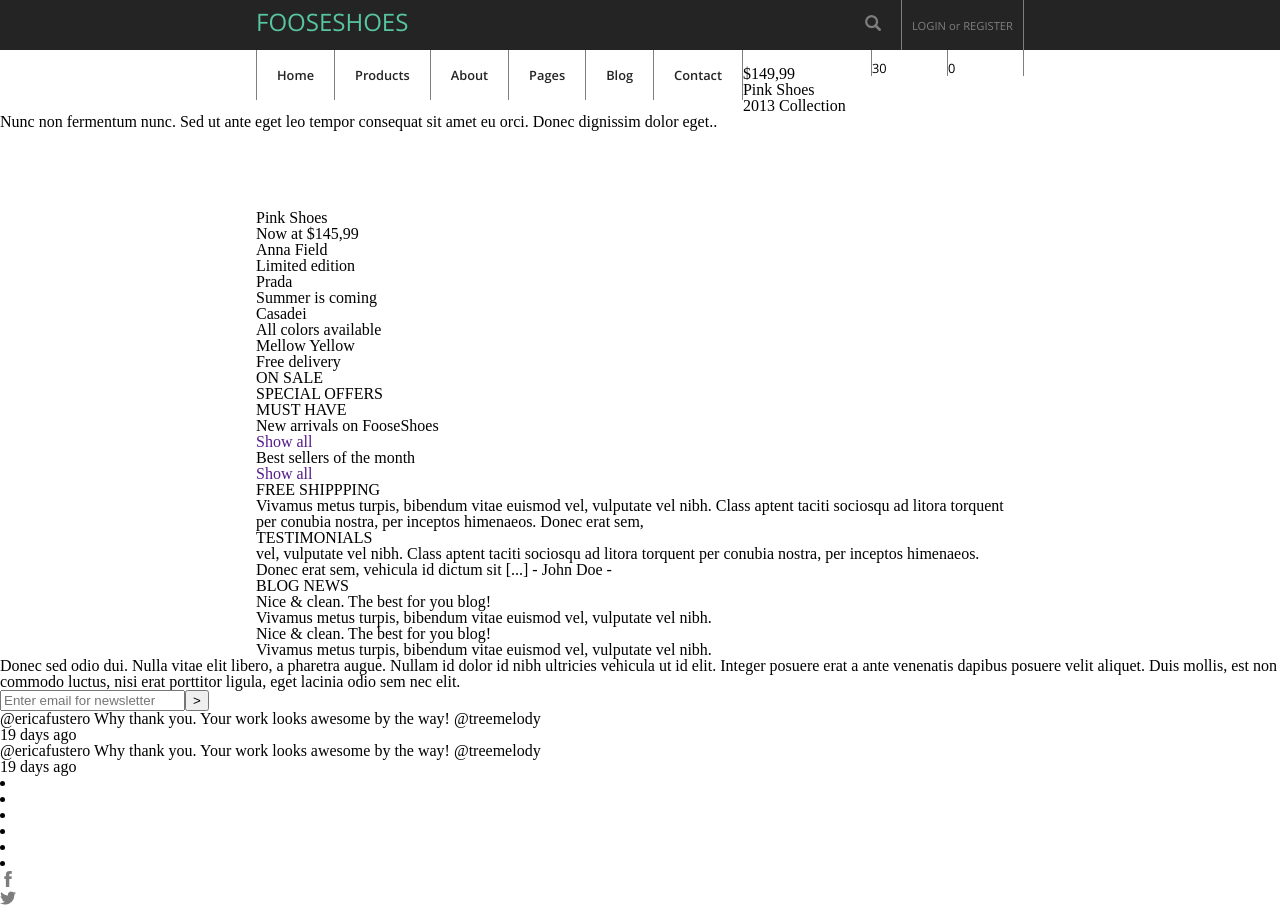
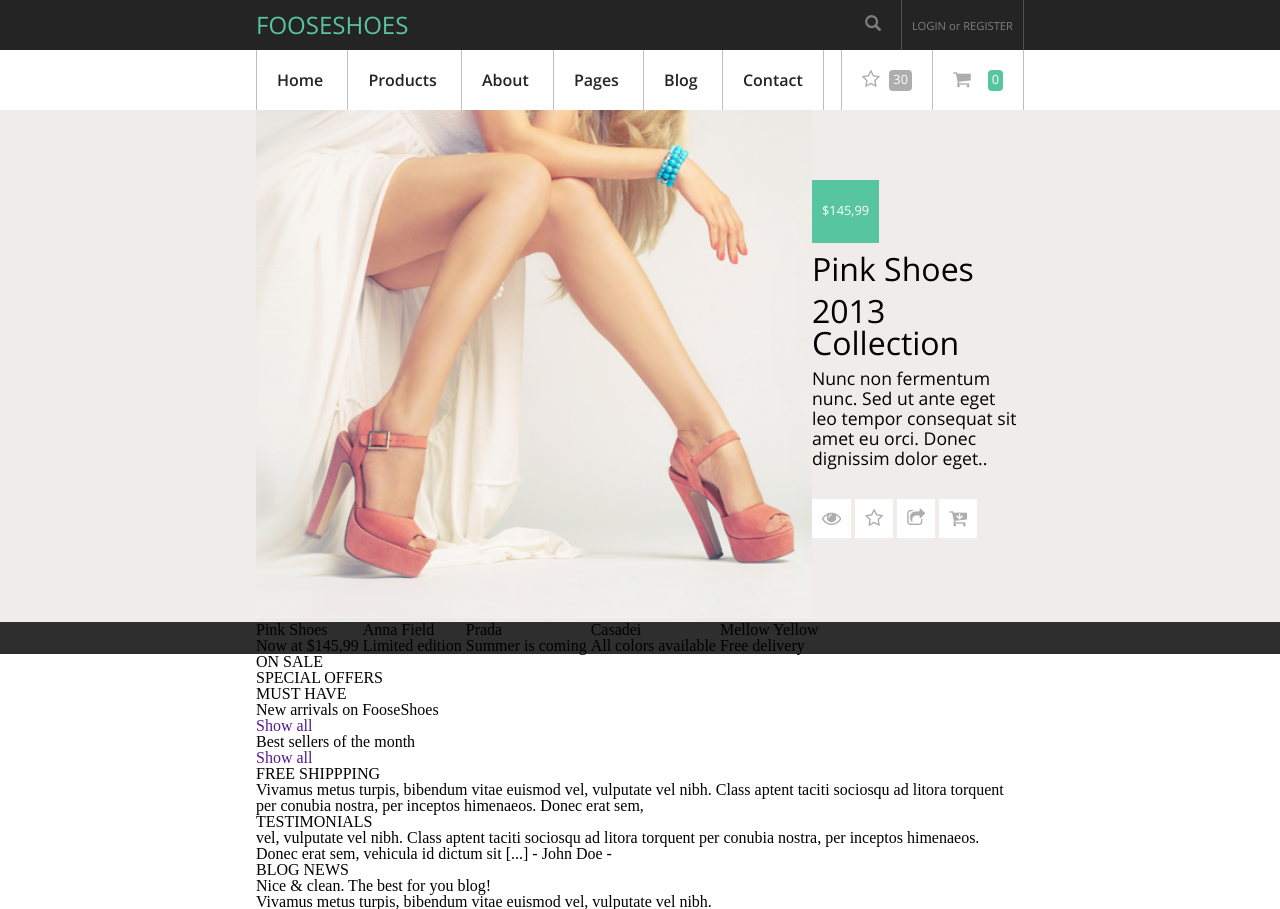
Before and after one commit to maagiix/MMI-HAG-Fluck-Nicolas, a PHP site: page / in a window 1280 px wide. Shown: the top 909 px of the page. Run offline with PHP 8.4, Linux system fonts and the light colour scheme; some libraries are stand-ins or nearby versions.

Commit message:
séance 2

```diff
--- a/maquette/css/style.css
+++ b/maquette/css/style.css
@@ -19,7 +19,11 @@ header{
     float      : left;
     color      : #57c5a0;
     font-size  : 1.5em;
-    margin     : 10px 0;
+    line-height: 50px;
+}
+
+.titre:hover{
+
 }
 
 .titre a{
@@ -36,8 +40,8 @@ header{
 }
 
 .register{
-    border-left : 1px solid #7e7e7e;
-    border-right: 1px solid #7e7e7e;
+    border-left : 1px solid rgba(126,126,126,0.5);
+    border-right: 1px solid rgba(126,126,126,0.5);
     height      :50px;
     font-family : 'open_sansregular';
     color       : #7e7e7e;
@@ -63,68 +67,184 @@ header::after{
 
 
 /****************** FIN DU HEADER ***************************/
-
-
 nav{
- width: 100%;
- font-family: 'open_sanssemibold';
- font-size: 0.8em;
-}
-
-nav::after{
-    content: "";
+    display: inline-block;
 }
 
 nav ul{
-    float: left;
+ width: 100%;
+ font-family: 'open_sanssemibold';
+ font-size: 1em;
 }
 
-nav ul li {
-    float: left;
-    border-left: 1px solid #7e7e7e;
-    height: 50px;
-}
-
-nav ul li:last-child{
-    border-right: 1px solid #7e7e7e;
-}
-
-.margin{
-    margin:20px;
-}
-
-nav ul li a{
-    color: #242424;
-}
-
-.starbasket{
-    float: right;
-    font-family: 'open_sansregular';
+nav .starbasket{
+    font-family:'open_sansregular';
+    font-size: 0.8em;
 }
 
 
-.star{
-    float: left;
-    border-left: 1px solid #7e7e7e;
-    border-right: 1px solid #7e7e7e;
-    width: 75px;
+nav ul li {
+    display: inline-block;
+    border-left: 1px solid rgba(126,126,126,0.5);
+    height: 60px;
 }
 
-.basket{
-    float: left;
-    border-right: 1px solid #7e7e7e;
-    width: 75px;
+nav ul a:hover {
+    color: #57c5a0;
+}
+
+nav ul li:nth-child(6){
+    border-right: 1px solid rgba(126,126,126,0.5);
+}
+.margin{
+    margin: 0 20px;
+}
+nav ul li a{
+    color: #242424;
+    line-height: 60px;
 }
 
 
 
 
+.basket{
+    float: right;
+    border-right: 1px solid rgba(126,126,126,0.5);
+    height: 60px;
+    width: 90px;
+
+}
+
+.star{
+    float: right;
+    border-right: 1px solid rgba(126,126,126,0.5);
+    border-left: 1px solid rgba(126,126,126,0.5);
+    height: 60px;
+    width: 90px;
+}
+
+
+.align{
+    width: 50px;
+    margin: 20px auto;
+}
 
 
 
 
+.nbr-star{
+    font-family: 'open_sansregular';
+    font-size: 0.8em;
+    float: right;
+    background-color: #adadad;
+    color: #FFF;
+    padding: 4px;
+    border-radius: 4px;
+    text-align: center;
+
+}
+
+.nbr-basket{
+    font-family: 'open_sansregular';
+    font-size: 0.8em;
+    float: right;
+    background-color: #57c5a0;
+    color: #FFF;
+    padding: 4px;
+    border-radius: 4px;
+    text-align: center;
+
+}
+
+.fa{
+    font-size: 1.2em;
+    color: #adadad;
+}
+
+.fa:hover{
+    color: #57c5a0;
+}
 
 
+/************************ FIN DU MENU *********************/
+
+.slider{
+    font-family: 'open_sansregular';
+    background-color: #efece9;
+    overflow: auto;
+}
+
+.banner{
+    float: left;
+
+}
+.info-banner{
+    padding: 70px 0 0 50px;
+}
+
+.price-banner{
+
+
+}
+
+.prix{
+    display: inline-block;
+    font-size: 0.8em;
+    color: #FFF;
+    padding: 25px 10px;
+}
+
+.black{
+    background-color: #000;
+}
+
+.green{
+    background-color: #57c5a0;
+}
+
+
+h2{
+    font-family: 'open_sansregular';
+    font-size: 2em;
+    margin: 10px 0;
+}
+
+.text-banner p{
+    line-height: 20px;
+    font-size: 1.1em;
+    text-align: left;
+}
+
+.container{
+    display: inline-block;
+    margin-top: 30px;
+}
+.container li{
+    display: inline-block;
+    background-color: #FFF;
+    padding: 10px;
+}
+
+.container a:hover *{
+    color: #57c5a0;
+}
+
+/*********************** FIN DU SLIDER ***********************/
+
+
+
+.brand{
+    background-color: #2e2e2e;
+}
+
+.nav-slider{
+    display: inline-block;
+
+}
+
+.nav-slider ul li{
+    display: inline-block;
+}
 
 
 
--- a/maquette/index.html
+++ b/maquette/index.html
@@ -5,6 +5,7 @@
 		<title>FOOSESHOES</title>
 		<link rel="stylesheet" href="css/reset.css">
 		<link rel="stylesheet" href="css/fonts.css">
+		<link rel="stylesheet" href="https://maxcdn.bootstrapcdn.com/font-awesome/4.5.0/css/font-awesome.min.css">
 		<link rel="stylesheet" href="css/style.css">
 	</head>
 	<body>
@@ -27,10 +28,9 @@
 			</div>
 		</header>
 
-
+		<div class="wrap">
 			<nav>
-			<div class="wrap">
-				<ul>
+				<ul class="menu">
 					<li><div class="margin"><a href="#">Home</a></div></li>
 					<li><div class="margin"><a href="#">Products</a></div></li>
 					<li><div class="margin"><a href="#">About</a></div></li>
@@ -38,39 +38,32 @@
 					<li><div class="margin"><a href="#">Blog</a></div></li>
 					<li><div class="margin"><a href="#">Contact</a></div></li>
 				</ul>
+			</nav>
+			<div class="basket">
+				<div class="align"><a href="#">
+					<i class="fa fa-shopping-cart"></i>
+					<div class="nbr-basket">0</div>
+				</a></div>
+			</div>
 
-				<div class="starbasket">
 			<div class="star">
-						<div class="img-star">
-						<img src="">
-						</div>
-						<div class="nbr-star">
-						<p>30</p>
+				<div class="align"><a href="#">
+					<i class="fa fa-star-o"></i>
+					<div class="nbr-star">30</div>
+				</a></div>
 			</div>
 		</div>
-					<div class="basket">
-						<div class="img-basket">
-							<img src="">
-						</div>
-						<div class="nbr-basket">
-							<p>0</p>
-						</div>
-					</div>
-				</div>
-
-			</div>
-		</nav>
-
 
 
 
 		<div class="slider">
+			<div class="wrap">
 				<div class="banner">
-				<img src="">
+					<img src="img/banner.png">
 				</div>
 				<div class="info-banner">
-				<div class="price-banner">
-					<p>$149,99</p>
+					<div class="prix green">
+						<p>$145,99</p>
 					</div>
 					<div class="title-banner">
 						<h2>Pink Shoes</h2><h2>2013 Collection</h2>
@@ -79,20 +72,12 @@
 						<p>Nunc non fermentum nunc. Sed ut ante eget leo tempor consequat sit amet eu orci. Donec dignissim dolor eget..</p>
 					</div>
 					<div class="container">
-					<div class="btn">
-						<img src="">
-					</div>
-					<div class="btn">
-						<img src="">
-					</div>
-					<div class="btn">
-						<img src="">
-					</div>
-					<div class="btn">
-						<img src="">
-					</div>
-					<div class="btn">
-						<img src="">
+						<ul>
+							<a href="#"><li><i class="fa fa-eye"></i></li></a>
+							<a href="#"><li><i class="fa fa-star-o"></i></li></a>
+							<a href="#"><li><i class="fa fa-share-square-o"></i></li></a>
+							<a href="#"><li><i class="fa fa-cart-arrow-down"></i></li></a>
+						</ul>
 					</div>
 				</div>
 			</div>
@@ -102,6 +87,7 @@
 
 		<div class="brand">
 			<div class="wrap">
+				<div class="nav-slider">
 					<ul>
 						<li>
 							<div class="trait">
@@ -146,9 +132,7 @@
 					</ul>
 				</div>
 			</div>
-
-
-
+		</div>
 
 		<div class="vignettes">
 			<div class="wrap">
```
Also changed, not shown: maquette/img/banner.PNG (added), maquette/img/basket.png (added), maquette/img/flickr.png (added), maquette/img/star.png (added). Lines whose indentation alone changed are shown as unchanged.
